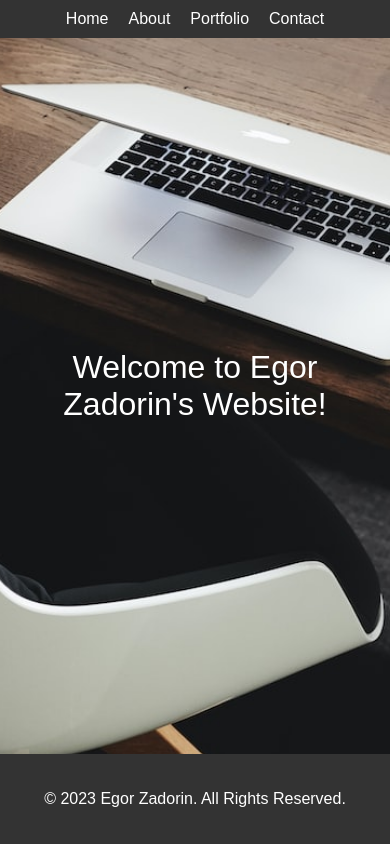
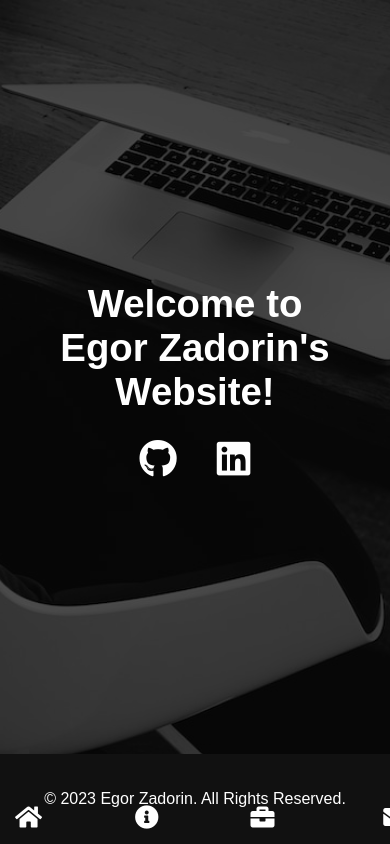
Before and after one commit to EgorZadorin/vue-website, a Vue app: page / in a window 390 px wide. Built offline with nearby package versions, Linux system fonts and the light colour scheme.

Commit message:
Beautifying Home Page

```diff
--- a/public/index.html
+++ b/public/index.html
@@ -4,8 +4,9 @@
     <meta charset="utf-8">
     <meta http-equiv="X-UA-Compatible" content="IE=edge">
     <meta name="viewport" content="width=device-width,initial-scale=1.0">
-    <link rel="icon" href="<%= BASE_URL %>favicon.ico">
-    <title><%= htmlWebpackPlugin.options.title %></title>
+    <link rel="icon" href="<%= BASE_URL %>favicon.ico"><link rel="stylesheet" href="https://cdnjs.cloudflare.com/ajax/libs/font-awesome/5.15.1/css/all.min.css" />
+      <title><%= htmlWebpackPlugin.options.title %></title>
+      <link rel="stylesheet" href="https://cdnjs.cloudflare.com/ajax/libs/font-awesome/5.15.1/css/all.min.css" />
   </head>
   <body>
     <noscript>
--- a/src/App.vue
+++ b/src/App.vue
@@ -58,9 +58,21 @@ body {
   display: flex;
   flex-direction: column;
   min-height: 100vh;
+  position: relative;
+}
+
+#app::before {
+  content: "";
   background-image: url('~@/assets/tech-background.jpg');
   background-size: cover;
   background-position: center;
+  filter: grayscale(100%) brightness(30%);
+  position: absolute;
+  top: 0;
+  left: 0;
+  width: 100%;
+  height: 100%;
+  z-index: -1;
 }
 
 .main-content {
@@ -68,6 +80,7 @@ body {
   flex-grow: 1;
   align-items: center;
   justify-content: center;
+  position: relative;
 }
 
 </style>
--- a/src/components/ContactPage.vue
+++ b/src/components/ContactPage.vue
@@ -29,7 +29,13 @@ export default {
   width: 80%;
   max-width: 600px;
   text-align: center;
+  position: fixed;
+  top: 50%;
+  left: 50%;
+  transform: translate(-50%, -50%);
+  z-index: 100;
 }
+
 
 .social-links {
   list-style: none;
--- a/src/components/WebsiteFooter.vue
+++ b/src/components/WebsiteFooter.vue
@@ -12,7 +12,7 @@ export default {
 
 <style scoped>
 footer {
-  background-color: #333;
+  background-color: #111;
   color: white;
   text-align: center;
   padding: 20px;
--- a/src/components/WebsiteHeader.vue
+++ b/src/components/WebsiteHeader.vue
@@ -1,6 +1,14 @@
 <template>
   <header>
-    Welcome to Egor Zadorin's Website!
+    <h1>Welcome to Egor Zadorin's Website!</h1>
+    <div class="social-links">
+      <a href="https://github.com/EgorZadorin" target="_blank" rel="noopener noreferrer">
+        <i class="fab fa-github fa-2x"></i>
+      </a>
+      <a href="https://www.linkedin.com/in/egor-zadorin" target="_blank" rel="noopener noreferrer">
+        <i class="fab fa-linkedin fa-2x"></i>
+      </a>
+    </div>
   </header>
 </template>
 
@@ -14,5 +22,24 @@ export default {
 header {
   text-align: center;
   padding: 50px;
+  font-family: Arial, Helvetica, sans-serif;
+  font-size: 1.2rem;
+}
+
+.social-links {
+  display: flex;
+  justify-content: center;
+  gap: 40px;
+  margin-top: 20px;
+}
+
+.social-links a {
+  color: inherit;
+  text-decoration: none;
+}
+
+.social-links a:hover {
+  color: #3CB371;
+  text-decoration: none;
 }
 </style>
--- a/src/components/WebsiteNavbar.vue
+++ b/src/components/WebsiteNavbar.vue
@@ -1,10 +1,30 @@
 <template>
   <nav>
     <ul>
-      <li><a href="javascript:void(0)" @click="$emit('navigate', 'home')">Home</a></li>
-      <li><a href="javascript:void(0)" @click="$emit('navigate', 'about')">About</a></li>
-      <li><a href="javascript:void(0)" @click="$emit('navigate', 'portfolio')">Portfolio</a></li>
-      <li><a href="javascript:void(0)" @click="$emit('show-contact')">Contact</a></li>
+      <li>
+        <a href="javascript:void(0)" @click="$emit('navigate', 'home')">
+          <i class="fas fa-home"></i>
+          <span>Home</span>
+        </a>
+      </li>
+      <li>
+        <a href="javascript:void(0)" @click="$emit('navigate', 'about')">
+          <i class="fas fa-info-circle"></i>
+          <span>About</span>
+        </a>
+      </li>
+      <li>
+        <a href="javascript:void(0)" @click="$emit('navigate', 'portfolio')">
+          <i class="fas fa-briefcase"></i>
+          <span>Portfolio</span>
+        </a>
+      </li>
+      <li>
+        <a href="javascript:void(0)" @click="$emit('show-contact')">
+          <i class="fas fa-envelope"></i>
+          <span>Contact</span>
+        </a>
+      </li>
     </ul>
   </nav>
 </template>
@@ -18,15 +38,24 @@ export default {
 <style scoped>
 nav {
   display: flex;
-  justify-content: space-around;
+  flex-direction: column;
   padding: 10px;
-  background-color: #333;
+  position: fixed;
+  left: 0;
+  top: 0;
+  bottom: 0;
+  z-index: 1000;
 }
 
 nav ul {
   list-style-type: none;
   padding: 0;
   margin: 0;
+  display: flex;
+  flex-direction: column;
+  height: 100%;
+  justify-content: center;
+  gap: 15px;
 }
 
 nav li {
@@ -37,9 +66,52 @@ nav a {
   color: white;
   text-decoration: none;
   padding: 10px;
+  display: flex;
+  flex-direction: row;
+  align-items: center;
+  position: relative;
+  font-size: 16px;
+}
+
+nav i {
+  font-size: 24px;
 }
 
 nav a:hover {
-  background-color: #555;
+  color: #3CB371;
 }
+
+nav a:hover span {
+  opacity: 1;
+}
+
+nav span {
+  opacity: 0;
+  margin-left: 5px;
+  transition: opacity 0.2s ease-in-out;
+}
+
+@media (max-width: 767px) {
+  nav {
+    flex-direction: row;
+    width: 100%;
+    top: initial;
+    bottom: 0;
+    left: 0;
+    padding: 0;
+  }
+
+  nav ul {
+    flex-direction: row;
+    justify-content: space-around;
+    align-items: center;
+    width: 100%;
+    height: auto;
+  }
+
+  nav a {
+    padding: 15px;
+  }
+}
+
 </style>
```
Also changed, not shown: src/assets/tech-background-new.jpg (added).
